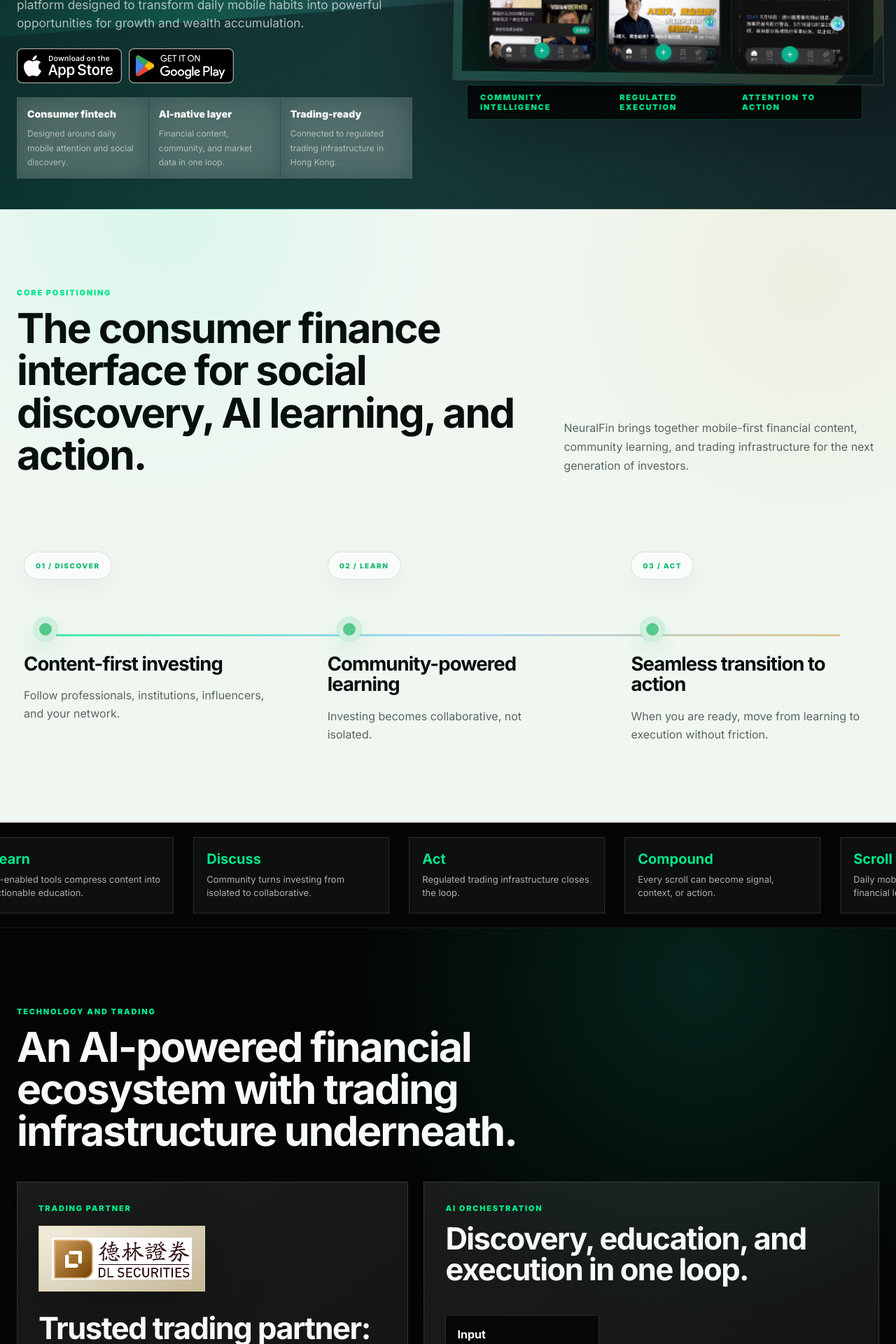
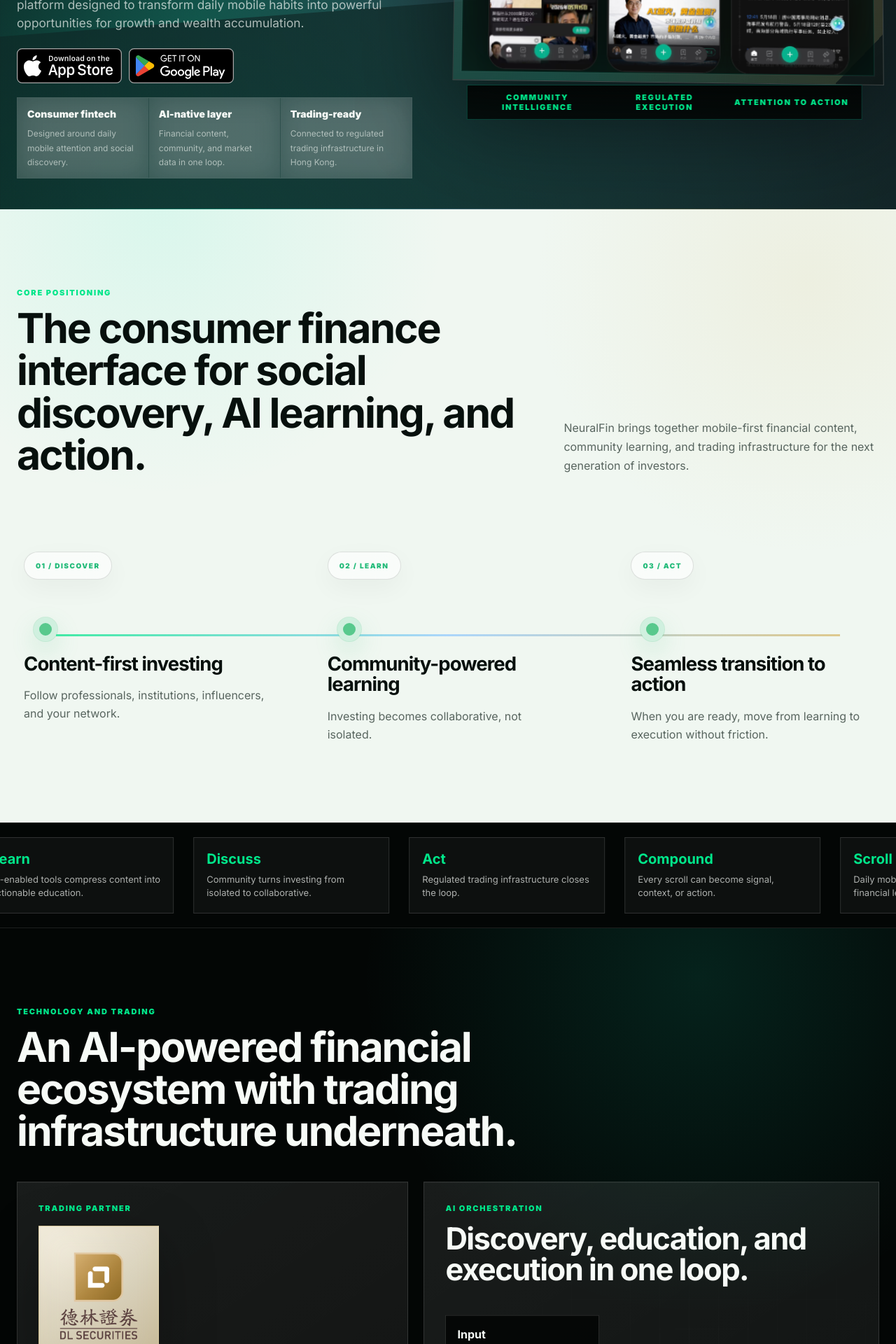
Before and after one commit to kevin20021029-commits/neuralfin-site, a Next.js app: page / in a window 1280 px wide. Shown: the part 460-2380 px from the top of the page at 70% size. Built offline with nearby package versions, Linux system fonts and the light colour scheme.

Commit message:
Refine partner branding details

```diff
--- a/app/globals.css
+++ b/app/globals.css
@@ -475,7 +475,8 @@
   backdrop-filter: blur(18px);
   transform: translateX(-50%);
   display: flex;
-  justify-content: space-around;
+  align-items: center;
+  justify-content: space-between;
   gap: 18px;
   padding: 12px 18px;
   color: var(--mint);
@@ -483,6 +484,11 @@
   font-weight: 900;
   letter-spacing: 0.16em;
   text-transform: uppercase;
+}
+
+.product-pulse-row span {
+  flex: 1 1 0;
+  text-align: center;
 }
 
 .strip-track {
@@ -693,20 +699,21 @@
 }
 
 .partner-logo-plaque {
-  width: fit-content;
+  width: 172px;
   margin: 18px 0 30px;
   border: 1px solid rgba(215,183,104,0.32);
   background:
     linear-gradient(145deg, rgba(255,251,239,0.94), rgba(225,211,174,0.86)),
     radial-gradient(circle at 24% 18%, rgba(215,183,104,0.32), transparent 38%);
-  padding: 16px 18px;
+  padding: 18px;
   box-shadow: 0 24px 80px rgba(0,0,0,0.28), inset 0 0 34px rgba(215,183,104,0.12);
 }
 
 .partner-logo-plaque img {
   display: block;
-  width: 200px;
-  max-width: 100%;
+  width: 100%;
+  max-width: 136px;
+  margin: 0 auto;
   filter: saturate(0.95) contrast(1.04);
 }
 
--- a/components/NeuralFinLanding.tsx
+++ b/components/NeuralFinLanding.tsx
@@ -156,7 +156,7 @@
               <article className="partner-feature">
                 <div className="section-label">{t.infrastructure.partnerLabel}</div>
                 <div className="partner-logo-plaque">
-                  <img src="/assets/dl-securities-logo-cropped.png" alt="DL Securities" />
+                  <img src="/assets/DLS.png" alt="DL Securities" />
                 </div>
                 <h2>{t.infrastructure.partnerTitle}</h2>
                 <p>{t.infrastructure.partnerCopy}</p>
--- a/lib/content.ts
+++ b/lib/content.ts
@@ -45,7 +45,7 @@
       label: "Technology and trading",
       title: "An AI-powered financial ecosystem with trading infrastructure underneath.",
       partnerLabel: "Trading partner",
-      partnerTitle: "Trusted trading partner: DL Securities (Hong Kong) Limited",
+      partnerTitle: "Trusted trading partner: DL Securities",
       partnerCopy:
         "NeuralFin has integrated the trading platform of DL Securities (Hong Kong) Limited, a licensed corporation regulated by the Securities and Futures Commission (SFC) of Hong Kong.",
       tags: ["SFC regulated", "Hong Kong licensed corporation", "Integrated trading platform"],
@@ -120,7 +120,7 @@
       label: "技术与交易",
       title: "底层连接交易基础设施的 AI 金融生态系统。",
       partnerLabel: "交易合作伙伴",
-      partnerTitle: "值得信赖的交易合作伙伴：德林证券（香港）有限公司",
+      partnerTitle: "值得信赖的交易合作伙伴：德林证券",
       partnerCopy:
         "NeuralFin 已接入德林证券（香港）有限公司的交易平台。德林证券为受香港证券及期货事务监察委员会监管的持牌法团。",
       tags: ["受 SFC 监管", "香港持牌法团", "已接入交易平台"],
@@ -155,5 +155,5 @@
   ["xiaobing-logo-cropped.png", "XiaoBing", "Ecosystem partner"],
   ["qraft-logo-cropped.png", "Qraft Technologies", "Ecosystem partner"],
   ["DLH.png", "DL Holdings", "Ecosystem partner"],
-  ["DLS.png", "DL Securities (Hong Kong) Limited", "Trading partner"],
+  ["DLS.png", "DL Securities (Hong Kong)", "Trading partner"],
 ];
```
